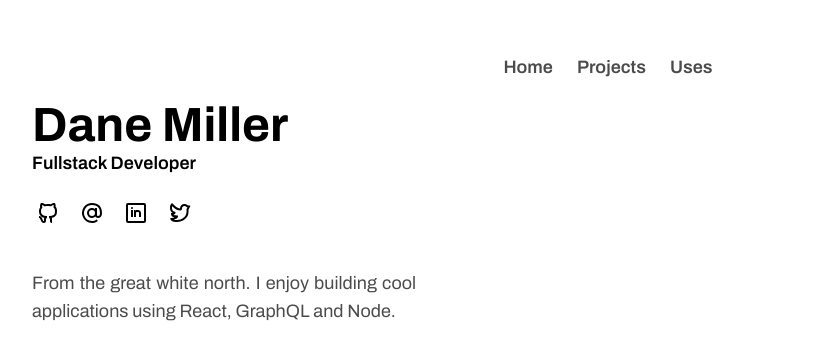
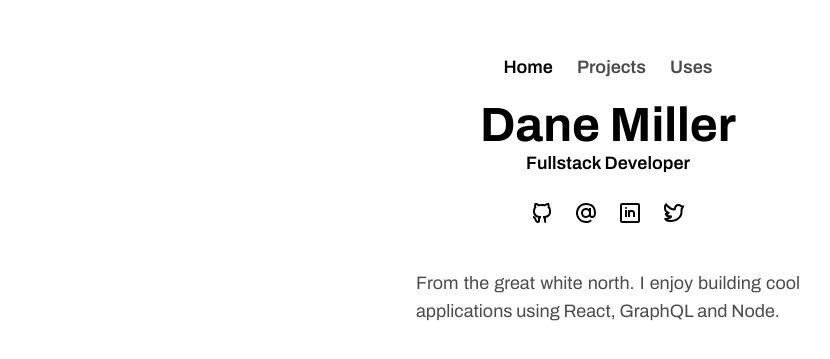
Before and after one commit to nulfrost/danethe.dev, a Next.js app: page / in a window 1280 px wide. Shown: the part 187-546 px from the top of the page, without its empty margins (32-862 px from the left). Built offline with nearby package versions, Linux system fonts and the light colour scheme.

Commit message:
started working on uses page

```diff
--- a/components/Container.js
+++ b/components/Container.js
@@ -1,5 +1,14 @@
+import { motion } from "framer-motion";
+
 export default function Container({ children }) {
   return (
-    <div className="flex flex-col justify-center h-screen">{children}</div>
+    <motion.div
+      className="flex flex-col items-center justify-center h-screen"
+      transition={{ type: "tween", damping: 2, stiffness: 20 }}
+      initial={{ opacity: 0 }}
+      animate={{ opacity: 1 }}
+    >
+      {children}
+    </motion.div>
   );
 }
--- /dev/null
+++ b/components/NavLink.js
@@ -0,0 +1,18 @@
+import Link from "next/link";
+import { useRouter } from "next/router";
+
+export default function NavLink({ name, href }) {
+  const router = useRouter();
+  const activeLink = router.pathname === href;
+  return (
+    <Link href={href}>
+      <a
+        className={`px-3 duration-150 ${
+          activeLink ? "opacity-100" : "opacity-70"
+        } hover:opacity-100`}
+      >
+        {name}
+      </a>
+    </Link>
+  );
+}
--- a/components/Navbar.js
+++ b/components/Navbar.js
@@ -1,19 +1,11 @@
-import Link from "next/link";
+import NavLink from "@/components/NavLink";
 
 export default function Navbar() {
   return (
     <nav className="absolute w-full text-lg font-semibold text-center mt-60">
-      <Link href="/">
-        <a className="px-3 duration-150 opacity-70 hover:opacity-100">Home</a>
-      </Link>
-      <Link href="/projects">
-        <a className="px-3 duration-150 opacity-70 hover:opacity-100">
-          Projects
-        </a>
-      </Link>
-      <Link href="/uses">
-        <a className="px-3 duration-150 opacity-70 hover:opacity-100">Uses</a>
-      </Link>
+      <NavLink href="/" name="Home" />
+      <NavLink href="/projects" name="Projects" />
+      <NavLink href="/uses" name="Uses" />
     </nav>
   );
 }
--- a/package.json
+++ b/package.json
@@ -8,7 +8,9 @@
     "start": "next start"
   },
   "dependencies": {
+    "@tailwindcss/typography": "^0.3.1",
     "autoprefixer": "^10.0.2",
+    "framer-motion": "^2.9.4",
     "next": "^10.0.2",
     "postcss": "^8.1.8",
     "react": "^17.0.1",
--- a/pages/_app.js
+++ b/pages/_app.js
@@ -1,4 +1,4 @@
-import "css/index.css"
+import "css/index.css";
 
 function MyApp({ Component, pageProps }) {
   return <Component {...pageProps} />;
--- a/pages/index.js
+++ b/pages/index.js
@@ -93,7 +93,7 @@ export default function Home() {
             </svg>
           </a>
         </div>
-        <p className="w-1/3 text-lg text-justify opacity-70">
+        <p className="w-1/2 text-lg text-justify md:w-1/3 opacity-70">
           From the great white north. I enjoy building cool applications using
           React, GraphQL and Node.
         </p>
--- a/pages/uses.js
+++ b/pages/uses.js
@@ -5,7 +5,12 @@ export default function Uses() {
   return (
     <Layout title="Uses">
       <Container>
-        <div>boop</div>
+        <div className="prose">
+          <details className="w-64">
+            <summary>PC Specs</summary>
+            <p>https://pcpartpicker.com/user/Danex2/saved/XBNLJx</p>
+          </details>
+        </div>
       </Container>
     </Layout>
   );
--- a/tailwind.config.js
+++ b/tailwind.config.js
@@ -7,5 +7,5 @@ module.exports = {
   variants: {
     extend: {},
   },
-  plugins: [],
+  plugins: [require("@tailwindcss/typography")],
 };
```
Also changed, not shown: 1 other file (tests, documents, lock files or other folders).
